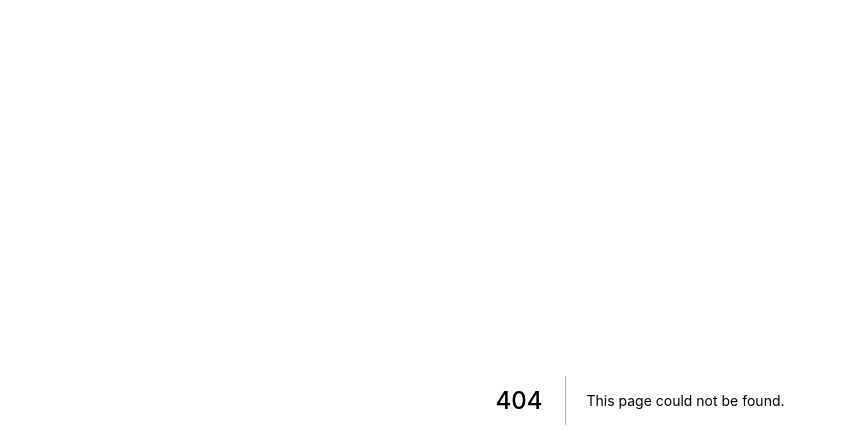
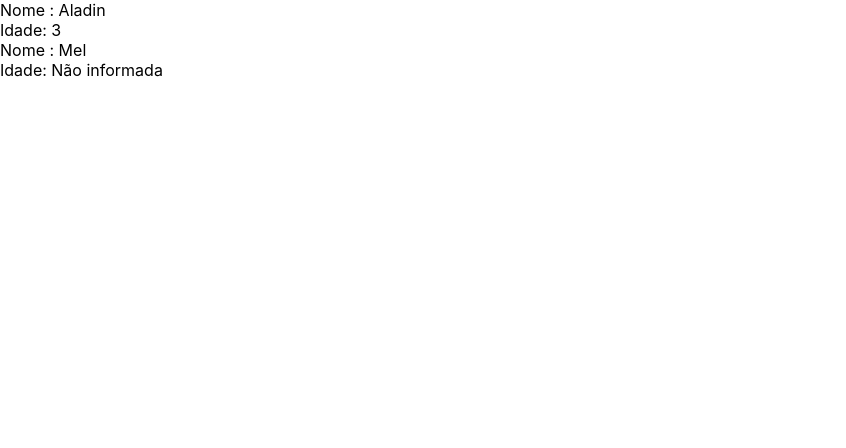
Before and after one commit to codingscode/Framework-Next, a Next.js app in the folder 001/exercicos-1/: page /ts/exemplo in a window 1280 px wide. Before the commit this address had no page. Shown: the top 448 px of the page, without its empty margins (0-846 px from the left). Built offline with nearby package versions, Linux system fonts and the light colour scheme.

Commit message:
parte 84

```diff
--- /dev/null
+++ b/001/exercicos-1/components/Pessoa.tsx
@@ -0,0 +1,16 @@
+
+interface PessoaProps {
+   nome: String
+   idade?: number
+}
+
+
+export default function Pessoa(props: PessoaProps) {
+
+   return (
+      <div>
+         <div>Nome : {props.nome}</div>
+         <div>Idade: {props.idade ?? 'Não informada' }</div>
+      </div>
+   )
+}
--- /dev/null
+++ b/001/exercicos-1/pages/ts/exemplo.tsx
@@ -0,0 +1,13 @@
+import Pessoa from '../../components/Pessoa'
+
+
+
+export default function exemploTS() {
+
+   return (
+      <div>
+         <Pessoa nome="Aladin" idade={3} />
+         <Pessoa nome="Mel" />
+      </div>
+   )
+}
```
Also changed, not shown: 1 other file (tests, documents, lock files or other folders).
